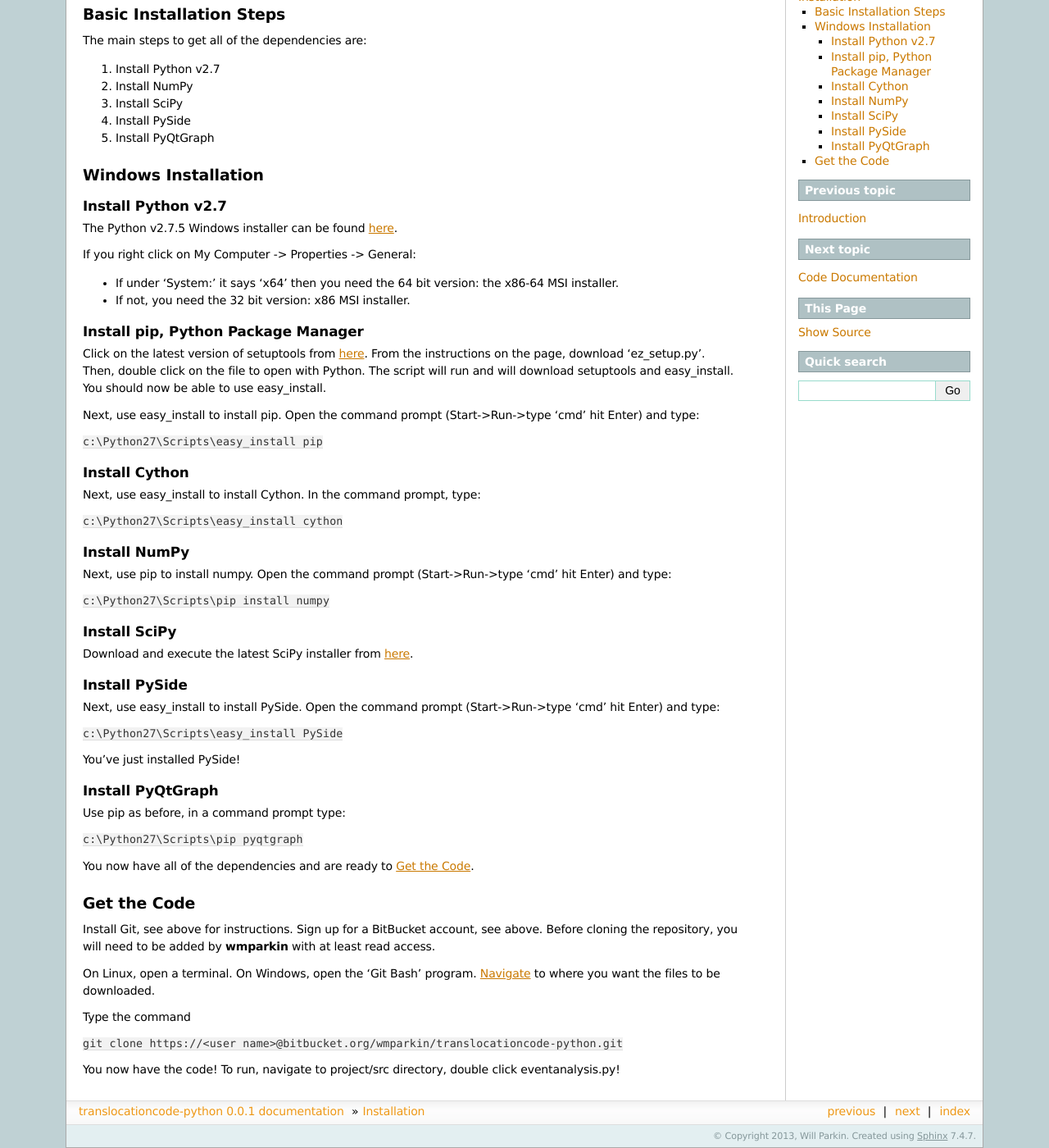
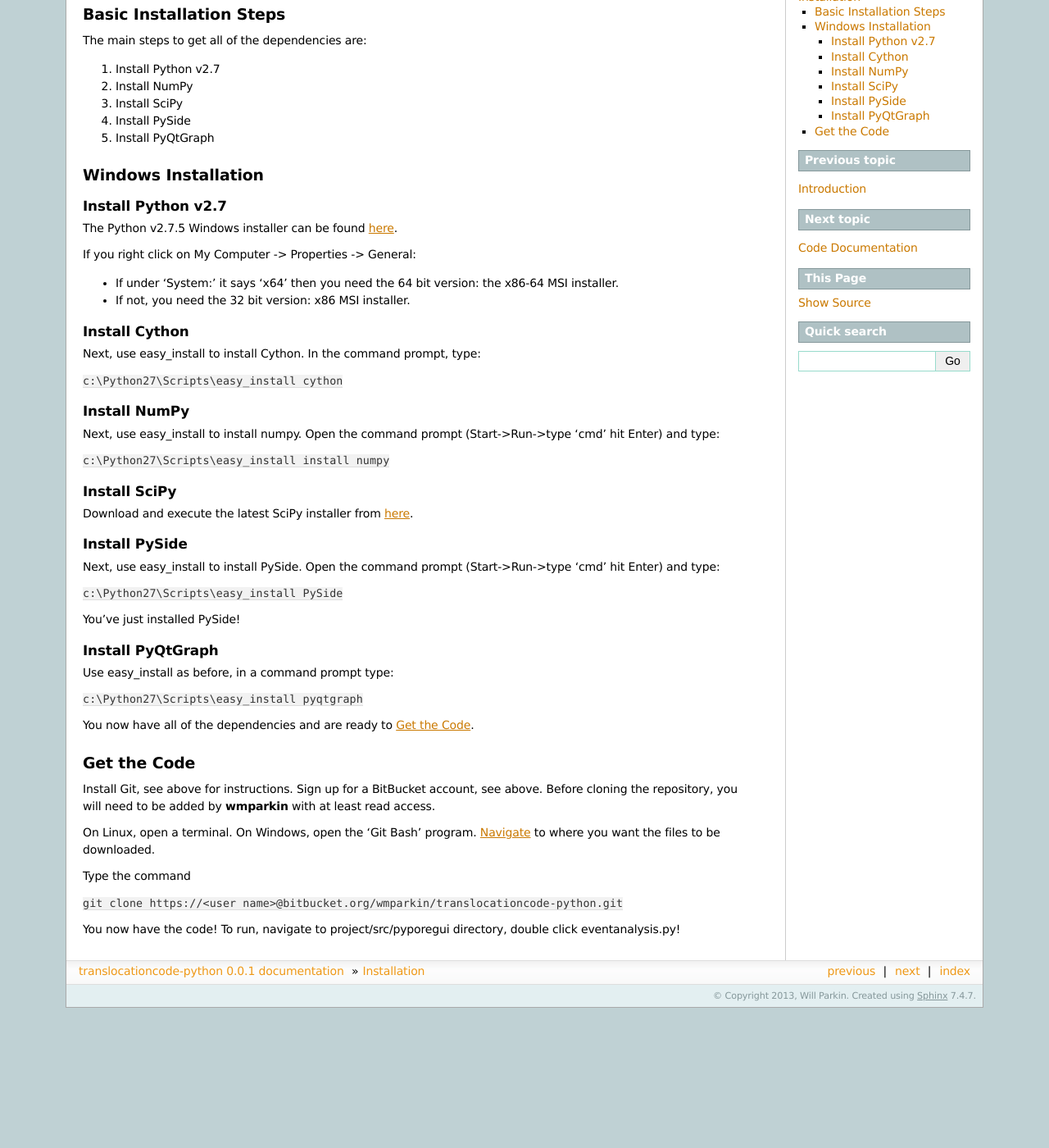
Before and after one commit to parkin/pypore, a Sphinx documentation site: the page built from doc/source/installation.rst, in a window 1280 px wide and 1400 px high, scrolled down 98 px. Shown: the whole window at 82% size. Built offline with Sphinx 7.4.7, drawn with Linux system fonts in a browser that asks for light colours; formulas are drawn with MathJax 3; after the commit the page ends 1327 px from its top, so only the background shows below that.

Commit message:
updated windows install to just use easy_install where applicable

```diff
--- a/doc/source/installation.rst
+++ b/doc/source/installation.rst
@@ -28,15 +28,6 @@
 * If under 'System:' it says 'x64' then you need the 64 bit version: the x86-64 MSI installer.
 * If not, you need the 32 bit version: x86  MSI installer.
 
-Install pip, Python Package Manager
-+++++++++++++++++++
-
-Click on the latest version of setuptools from `here <https://pypi.python.org/pypi/setuptools>`_.  From the instructions on the page, download 'ez_setup.py'.  Then, double click on the file to open with Python.  The script will run and will download setuptools and easy_install.  You should now be able to use easy_install.
-
-Next, use easy_install to install pip.  Open the command prompt (Start->Run->type 'cmd' hit Enter) and type:
-
-``c:\Python27\Scripts\easy_install pip``
-
 Install Cython
 ++++++++++++++++++
 Next, use easy_install to install Cython.  In the command prompt, type:
@@ -46,9 +37,9 @@
 Install NumPy
 ++++++++++++++++
 
-Next, use pip to install numpy.  Open the command prompt (Start->Run->type 'cmd' hit Enter) and type:
+Next, use easy_install to install numpy.  Open the command prompt (Start->Run->type 'cmd' hit Enter) and type:
 
-``c:\Python27\Scripts\pip install numpy``
+``c:\Python27\Scripts\easy_install install numpy``
 
 Install SciPy
 +++++++++++++++
@@ -66,9 +57,9 @@
 
 Install PyQtGraph
 +++++++++++++++
-Use pip as before, in a command prompt type:
+Use easy_install as before, in a command prompt type:
 
-``c:\Python27\Scripts\pip pyqtgraph``
+``c:\Python27\Scripts\easy_install pyqtgraph``
 
 You now have all of the dependencies and are ready to `Get the Code`_.
 
@@ -83,4 +74,4 @@
 
 ``git clone https://<user name>@bitbucket.org/wmparkin/translocationcode-python.git``
 
-You now have the code!  To run, navigate to project/src directory, double click eventanalysis.py!
+You now have the code!  To run, navigate to project/src/pyporegui directory, double click eventanalysis.py!
```
Also changed, not shown: 4 other files.
